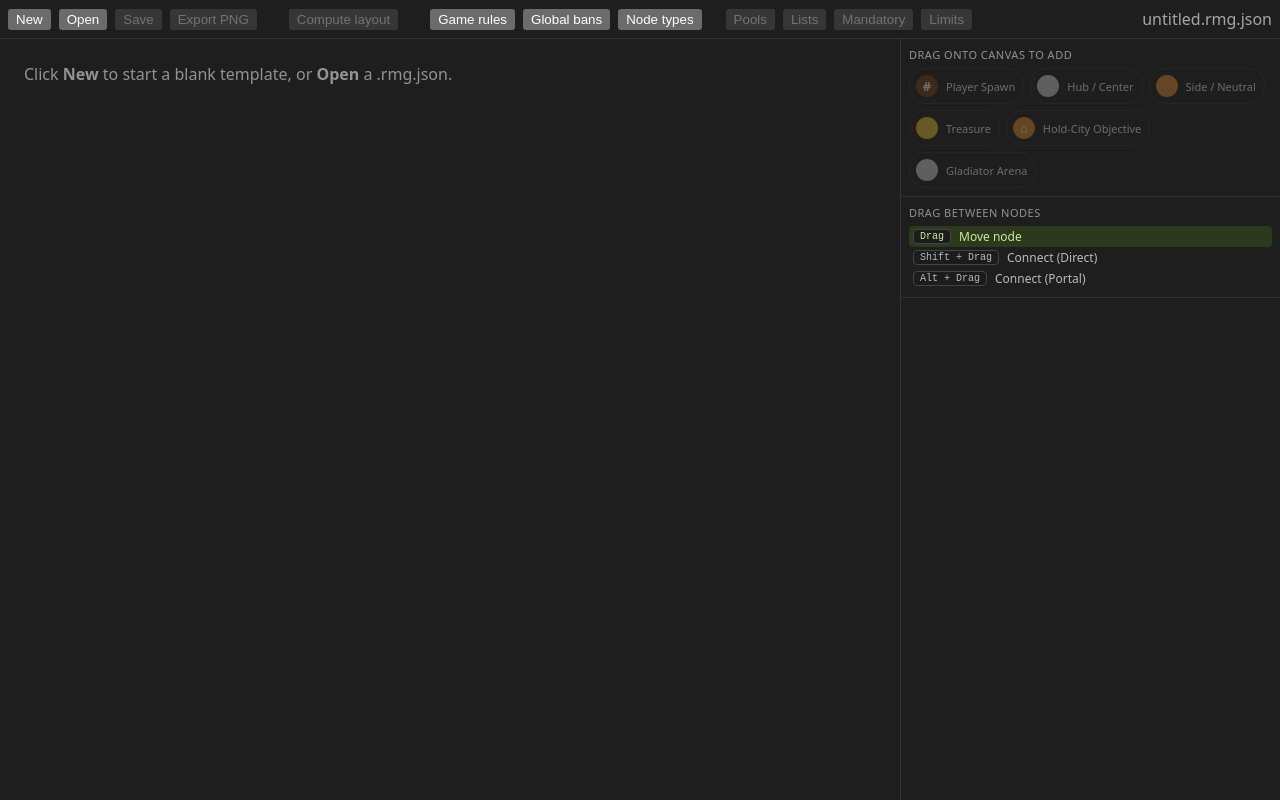
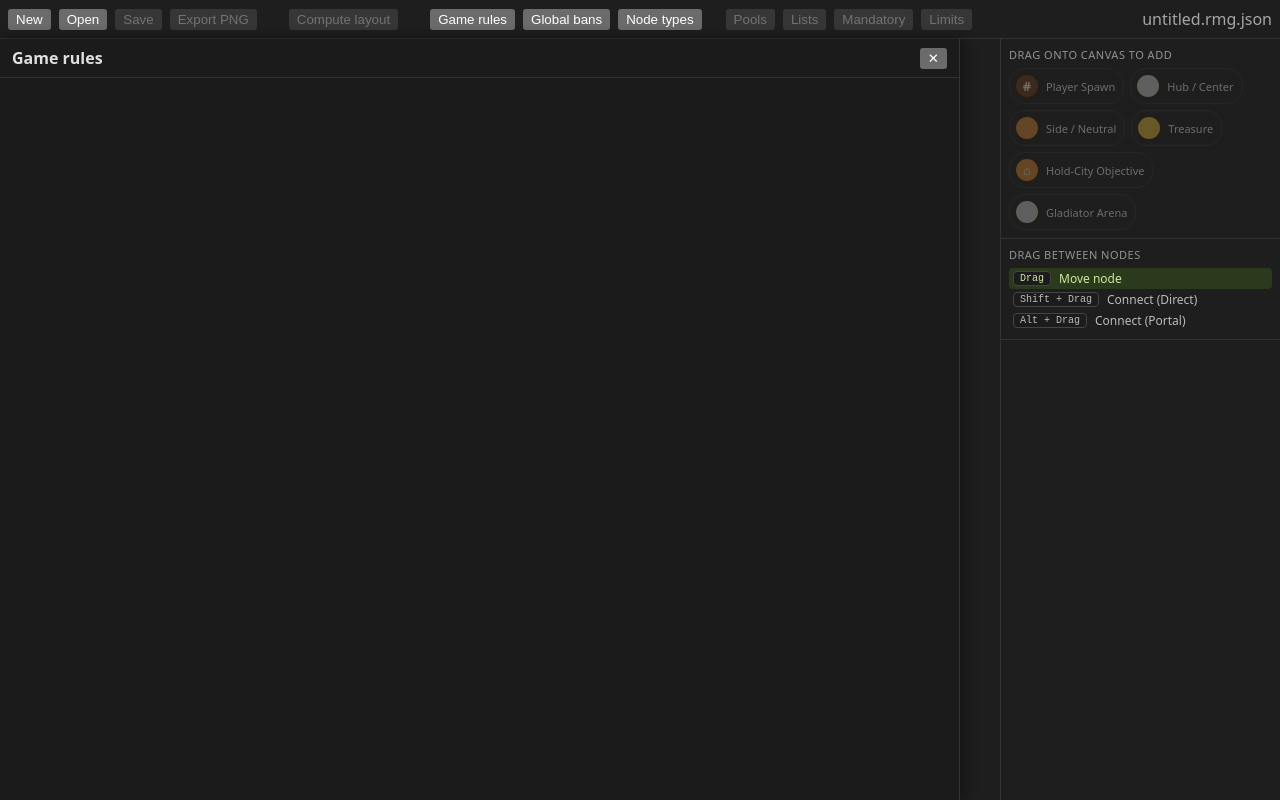
Before and after one commit to MurtaghJustin/OldenEra-Template-Editor, a React (Vite) app: page / in a window 1280 px wide. Both pictures are taken after a click on the button "Game rules". Built offline with nearby package versions, Linux system fonts and the light colour scheme.

Commit message:
Zone editor revamp

```diff
--- a/src/index.css
+++ b/src/index.css
@@ -10,3 +10,17 @@ input:not([type="checkbox"]):not([type="radio"]), select, textarea {
   border-radius: 4px; font: inherit; min-width: 0;
 }
 input:disabled, select:disabled, textarea:disabled { opacity: 0.4; }
+
+/* The zone/details inspector is a non-modal left slide-out overlaying the canvas (so it can be wide
+   without permanently shrinking the center). Other slide-outs (the content drawer) layer over it via
+   higher z-index. Close it to reclaim the canvas. */
+@keyframes inspector-slide-in { from { transform: translateX(-100%); } to { transform: translateX(0); } }
+.inspector-drawer {
+  position: absolute; left: 0; top: 0; bottom: 0; width: 960px; max-width: 92vw;
+  background: #1b1b1b; border-right: 1px solid #333; z-index: 40;
+  display: flex; flex-direction: column; box-shadow: 2px 0 14px rgba(0, 0, 0, 0.45);
+  animation: inspector-slide-in 0.18s ease-out;
+}
+@media (prefers-reduced-motion: reduce) { .inspector-drawer { animation: none; } }
+.inspector-drawer-header { display: flex; align-items: center; gap: 8px; padding: 8px 12px; border-bottom: 1px solid #333; }
+.inspector-drawer-body { flex: 1; overflow: auto; }
--- a/src/state/store.ts
+++ b/src/state/store.ts
@@ -65,6 +65,7 @@ interface EditorState {
   setNodePosition(id: string, x: number, y: number): void;
   addZoneOfType(name: string, typeId: string, overrides: Partial<Zone>, position?: { x: number; y: number }): void;
   removeZoneById(name: string): void;
+  duplicateZoneById(name: string): void;
   renameZoneById(oldName: string, newName: string): void;
   addConn(conn: Connection): void;
   removeConn(id: string): void;
@@ -226,6 +227,30 @@ export const useEditorStore = create<EditorState>((set, get) => ({
     set({ dirty: true, selection: null, positions: rest }); get().refresh();
   },
 
+  duplicateZoneById(name) {
+    const { root, variantIndex, positions } = get(); if (!root) return;
+    const v = root.variants[variantIndex];
+    const src = v.zones.find((z) => z.name === name); if (!src) return;
+    const taken = new Set(v.zones.map((z) => z.name));
+    let newName = `${name}-copy`; for (let i = 2; taken.has(newName); i++) newName = `${name}-copy-${i}`;
+    const clone = structuredClone(src) as Zone;
+    clone.name = newName;
+    clone.roads = []; // roads reference this zone's specific connections — the copy starts unwired
+    // Reassign any Spawn slots to the next free players so the copy isn't a duplicate player start.
+    const used = new Set<number>();
+    for (const z of v.zones) for (const m of z.mainObjects ?? []) {
+      const mm = /^Player(\d+)$/.exec(typeof m.spawn === "string" ? m.spawn : ""); if (mm) used.add(Number(mm[1]));
+    }
+    for (const m of clone.mainObjects ?? []) if (m.type === "Spawn" && typeof m.spawn === "string" && /^Player\d+$/.test(m.spawn)) {
+      let n = 1; while (used.has(n)) n++; used.add(n); m.spawn = `Player${n}`;
+    }
+    addZone(root, variantIndex, clone);
+    const sp = positions[name];
+    const nextPos = sp ? { ...positions, [newName]: { x: sp.x + 48, y: sp.y + 48 } } : positions;
+    set({ dirty: true, selection: { kind: "zone", id: newName }, positions: nextPos });
+    get().refresh();
+  },
+
   renameZoneById(oldName, newName) {
     const { root, variantIndex, positions } = get(); if (!root) return;
     renameZone(root, variantIndex, oldName, newName);
--- a/src/ui/App.tsx
+++ b/src/ui/App.tsx
@@ -3,7 +3,7 @@ import { GraphCanvas } from "./GraphCanvas";
 import { NodeTypePalette } from "./NodeTypePalette";
 import { InteractionHints } from "./InteractionHints";
 import { ContentDrawer } from "./content/ContentDrawer";
-import { Inspector } from "./inspector/Inspector";
+import { InspectorDrawer } from "./InspectorDrawer";
 import { useEditorStore } from "../state/store";
 
 function IssuesBanner() {
@@ -24,17 +24,15 @@ export default function App() {
   return (
     <div style={{ height: "100%", display: "flex", flexDirection: "column" }}>
       <Toolbar />
-      <div style={{ flex: 1, display: "flex", minHeight: 0 }}>
+      <div style={{ flex: 1, display: "flex", minHeight: 0, position: "relative" }}>
         <div style={{ flex: 1, minWidth: 0 }}>
           {root ? <GraphCanvas /> : <div style={{ padding: 24, opacity: 0.6 }}>Click <b>New</b> to start a blank template, or <b>Open</b> a .rmg.json.</div>}
         </div>
-        <div style={{ width: 380, borderLeft: "1px solid #333", display: "flex", flexDirection: "column", minHeight: 0 }}>
+        <div style={{ width: 280, borderLeft: "1px solid #333", display: "flex", flexDirection: "column", minHeight: 0 }}>
           <NodeTypePalette />
           <InteractionHints />
-          <div style={{ flex: 1, overflow: "auto" }}>
-            <Inspector />
-          </div>
         </div>
+        <InspectorDrawer />
       </div>
       <IssuesBanner />
       <ContentDrawer />
--- a/src/ui/GraphCanvas.tsx
+++ b/src/ui/GraphCanvas.tsx
@@ -1,4 +1,4 @@
-import { useEffect } from "react";
+import { useEffect, useRef } from "react";
 import {
   ReactFlow, ReactFlowProvider, Background, Controls, ConnectionMode, useNodesState, useReactFlow,
   type Node, type Edge, type Connection as RfConn,
@@ -23,9 +23,25 @@ function Flow() {
   const addConn = useEditorStore((s) => s.addConn);
   const setNodePosition = useEditorStore((s) => s.setNodePosition);
   const connectMode = useEditorStore((s) => s.connectMode);
-  const { screenToFlowPosition } = useReactFlow();
+  const { screenToFlowPosition, getViewport, setViewport } = useReactFlow();
+  const paneRef = useRef<HTMLDivElement>(null);
 
   const [nodes, setNodes, onNodesChange] = useNodesState<Node>([]);
+
+  // When a zone is selected, pan it to the centre of the VISIBLE canvas — i.e. the strip not covered
+  // by the inspector slide-out (≈960px on the left) — so the node you're editing stays in view.
+  useEffect(() => {
+    if (selection?.kind !== "zone") return;
+    const node = (useEditorStore.getState().graph?.nodes ?? []).find((n) => n.id === selection.id);
+    const el = paneRef.current;
+    if (!node || !el) return;
+    const { width, height } = el.getBoundingClientRect();
+    const cover = Math.min(960, width);                                  // inspector overlay width
+    const centerX = width - cover > 120 ? (cover + width) / 2 : width / 2; // visible-strip centre
+    const { zoom } = getViewport();
+    const cx = node.x + 26, cy = node.y + 26;                            // disc centre (52px node)
+    setViewport({ x: centerX - cx * zoom, y: height / 2 - cy * zoom, zoom }, { duration: 250 });
+  }, [selection, getViewport, setViewport]);
 
   // Delete key removes the selected zone or connection — unless focus is in a text field/select,
   // where Delete must edit the text instead. (React Flow's own delete key is disabled below so it
@@ -92,7 +108,7 @@ function Flow() {
   };
 
   return (
-    <div style={{ height: "100%" }} onDragOver={(e) => { e.preventDefault(); e.dataTransfer.dropEffect = "move"; }} onDrop={onDrop}>
+    <div ref={paneRef} style={{ height: "100%" }} onDragOver={(e) => { e.preventDefault(); e.dataTransfer.dropEffect = "move"; }} onDrop={onDrop}>
       <ReactFlow
         nodes={nodes} edges={edges} nodeTypes={nodeTypes}
         connectionMode={ConnectionMode.Loose}
--- /dev/null
+++ b/src/ui/InspectorDrawer.tsx
@@ -0,0 +1,40 @@
+import { useEffect } from "react";
+import { useEditorStore } from "../state/store";
+import { Inspector } from "./inspector/Inspector";
+
+const TITLES: Record<string, string> = {
+  zone: "Zone", connection: "Connection", gameRules: "Game rules", globalBans: "Global bans", nodeTypes: "Node types",
+};
+
+// Non-modal left slide-out hosting the inspector. Open whenever something is selected; closing it
+// (✕ or Esc) clears the selection and reclaims the canvas. The content drawer layers above it.
+export function InspectorDrawer() {
+  const selection = useEditorStore((s) => s.selection);
+  const select = useEditorStore((s) => s.select);
+
+  // Esc closes the inspector — but only when the content drawer isn't open (it owns Esc when above).
+  useEffect(() => {
+    if (!selection) return;
+    const onKey = (e: KeyboardEvent) => {
+      if (e.key !== "Escape" || useEditorStore.getState().contentDrawer) return;
+      const t = e.target as HTMLElement | null;
+      if (t && (t.tagName === "INPUT" || t.tagName === "SELECT" || t.tagName === "TEXTAREA")) return;
+      useEditorStore.getState().select(null);
+    };
+    window.addEventListener("keydown", onKey);
+    return () => window.removeEventListener("keydown", onKey);
+  }, [selection]);
+
+  if (!selection) return null;
+  return (
+    <div className="inspector-drawer">
+      <div className="inspector-drawer-header">
+        <span style={{ fontWeight: "bold", flex: 1 }}>{TITLES[selection.kind] ?? "Details"}</span>
+        <button aria-label="Close inspector" title="Close" onClick={() => select(null)}>✕</button>
+      </div>
+      <div className="inspector-drawer-body">
+        <Inspector />
+      </div>
+    </div>
+  );
+}
--- a/src/ui/inspector/ZonePanel.tsx
+++ b/src/ui/inspector/ZonePanel.tsx
@@ -10,6 +10,7 @@ export function ZonePanel({ zoneName }: { zoneName: string }) {
   const updateZone = useEditorStore((s) => s.updateZone);
   const renameZoneById = useEditorStore((s) => s.renameZoneById);
   const removeZoneById = useEditorStore((s) => s.removeZoneById);
+  const duplicateZoneById = useEditorStore((s) => s.duplicateZoneById);
   const nodeTypes = useEditorStore((s) => s.nodeTypes);
   const zone = root?.variants[vi].zones.find((z) => z.name === zoneName);
   const [nameDraft, setNameDraft] = useState(zoneName);
@@ -38,7 +39,10 @@ export function ZonePanel({ zoneName }: { zoneName: string }) {
 
       <ZoneFields zone={zone} onPatch={(patch) => updateZone(zoneName, patch)} onAddRef={addRef} />
 
-      <button style={{ marginTop: 12, color: "#e88" }} onClick={() => removeZoneById(zoneName)}>Delete zone</button>
+      <div style={{ display: "flex", gap: 8, marginTop: 12 }}>
+        <button onClick={() => duplicateZoneById(zoneName)}>Duplicate zone</button>
+        <button style={{ color: "#e88" }} onClick={() => removeZoneById(zoneName)}>Delete zone</button>
+      </div>
     </div>
   );
 }
```
Also changed, not shown: 2 other files (tests, documents, lock files or other folders).
